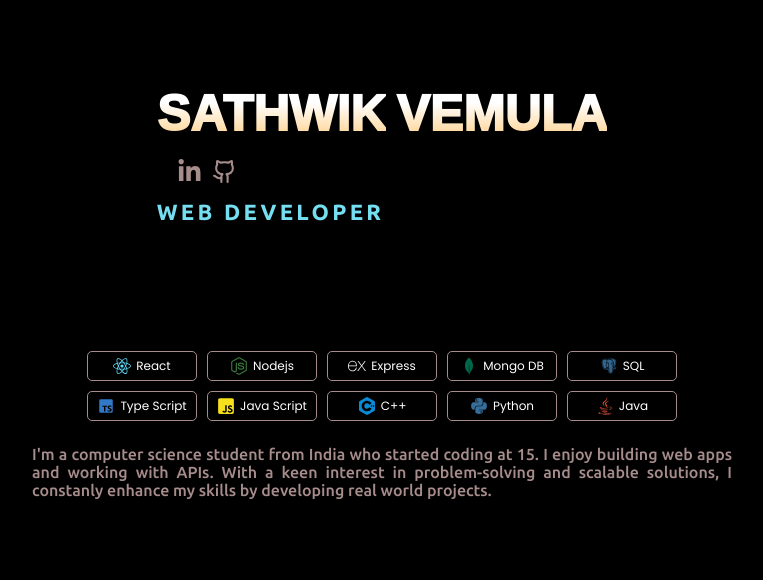
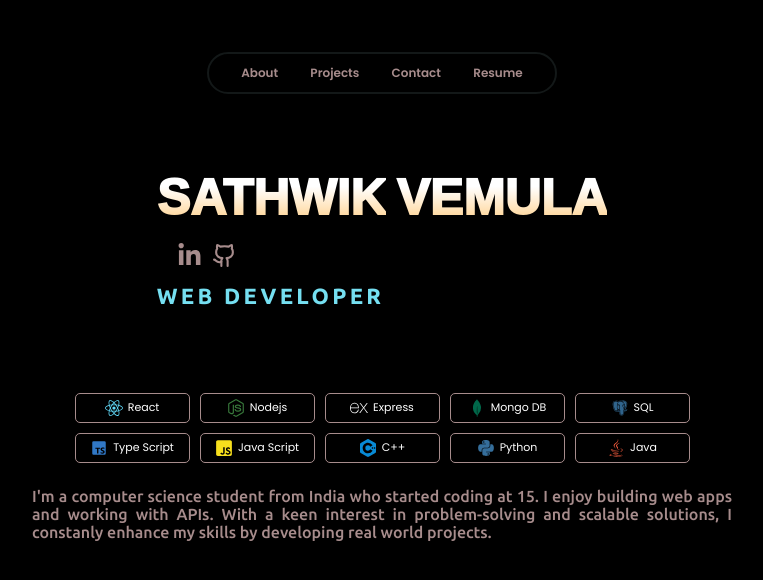
Before and after one commit to sathwikv2005/Portfolio-Site, a React (Vite) app: page / in a window 1280 px wide. Shown: the top 580 px of the page, without its empty margins (258-1021 px from the left). Built offline with nearby package versions, Linux system fonts and the light colour scheme; a web font is replaced by a local one.

Commit message:
add navbar

```diff
--- a/src/components/home/Contact.jsx
+++ b/src/components/home/Contact.jsx
@@ -5,7 +5,7 @@ import { FaLinkedinIn } from 'react-icons/fa6'
 
 export default function Contact() {
 	return (
-		<div className="contact--wrapper">
+		<div id="contact" className="contact--wrapper">
 			<div className="contact--heading">
 				<MdContacts /> Contact
 			</div>
--- /dev/null
+++ b/src/components/home/NavBar.jsx
@@ -0,0 +1,20 @@
+export default function NavBar() {
+	return (
+		<div className="navbar--container shinny">
+			<div className="navbar shinny">
+				<a className="navbar--item hover" href="#about">
+					About
+				</a>
+				<a className="navbar--item hover" href="#projects">
+					Projects
+				</a>
+				<a className="navbar--item hover" href="#contact">
+					Contact
+				</a>
+				<a className="navbar--item hover" href="/resume" target="_blank">
+					Resume
+				</a>
+			</div>
+		</div>
+	)
+}
--- a/src/index.css
+++ b/src/index.css
@@ -12,6 +12,10 @@
 	--font-poppins: 'Poppins', sans-serif;
 	--font-ubuntu: 'Ubuntu', sans-serif;
 	--font-big-shoulders: 'Big Shoulders', sans-serif;
+}
+
+html {
+	scroll-behavior: smooth;
 }
 
 * {
@@ -104,8 +108,72 @@ body {
 	height: min(300px, 40%);
 }
 
+.navbar--container {
+	width: 100%;
+	display: flex;
+	justify-content: center;
+	margin-top: 40px;
+}
+
+.navbar {
+	position: relative;
+	width: 50%;
+	background-color: var(--project-bg);
+	background: transparent;
+	border: solid 2px var(--project-bg);
+	/* box-shadow: 0px 0px 5px 3px var(--shadow); */
+	border-radius: 35px;
+	padding: 10px 0px;
+	display: flex;
+	justify-content: space-evenly;
+	animation: shinny 500ms ease-in-out;
+	overflow: hidden;
+	transition: transform 300ms ease-in-out;
+}
+
+.navbar::before {
+	content: '';
+	position: absolute;
+	top: 50%;
+	left: -150%;
+	width: 20%;
+	height: 100%;
+	background: linear-gradient(
+		-120deg,
+		rgba(255, 255, 255, 0) 30%,
+		rgba(255, 255, 255, 0.2),
+		rgba(255, 255, 255, 0) 70%
+	);
+	transform: translateY(-50%);
+	animation: slidehorizontalLeft 8s infinite;
+	animation-delay: 750ms;
+}
+
+@keyframes slidehorizontalLeft {
+	0% {
+		left: 100%;
+	}
+	100% {
+		left: -100%;
+	}
+}
+
+.navbar:hover {
+	box-shadow: 0px 0px 10px 5px var(--shadow);
+}
+
+.navbar--item {
+	font-size: 12px;
+	color: var(--redish-brown);
+	font-weight: 600;
+}
+
+.navbar--item:hover {
+	color: var(--warm-orange);
+}
+
 .home--header {
-	margin-top: 2rem;
+	margin-top: 0rem;
 	width: 100%;
 	display: flex;
 	align-content: center;
@@ -200,7 +268,7 @@ body {
 	/* margin-top: 5rem; */
 	width: 100%;
 	display: grid;
-	grid-template-columns: repeat(auto-fit, minmax(100px, 110px));
+	grid-template-columns: repeat(auto-fit, minmax(100px, 115px));
 	gap: 10px;
 	justify-content: center;
 	animation: fadein 2s forwards;
@@ -223,7 +291,7 @@ body {
 	justify-content: center;
 	gap: 5px;
 	padding: 5px;
-	font-size: 12px;
+	font-size: 11px;
 	background: transparent;
 	color: white;
 	border-radius: 5px;
@@ -261,6 +329,10 @@ body {
 
 .home--skill--icon {
 	font-size: 18px;
+	text-align: center;
+	display: flex;
+	justify-content: center;
+	align-items: center;
 }
 
 .home--about {
@@ -335,6 +407,7 @@ body {
 
 .home--project--img {
 	width: 40%;
+	/* max-height: 200px; */
 	border-radius: 5px;
 }
 
@@ -351,9 +424,9 @@ body {
 	margin-top: 1rem;
 	text-align: justify;
 	padding: 0px clamp(20px, 2.5vw, 40px);
-	font-size: 16px;
+	font-size: 14px;
 	font-weight: 300;
-	font-family: var(--font-ubuntu);
+	font-family: var(--font-poppins);
 }
 
 .project--techstack {
@@ -545,6 +618,16 @@ body {
 		height: 85vh;
 		height: 85dvh;
 	}
+	.navbar {
+		width: 90%;
+	}
+	.navbar--container {
+		margin-top: 4rem;
+		justify-content: center;
+	}
+	.navbar--item {
+		font-size: 14px;
+	}
 	.home--name {
 		display: flex;
 		flex-direction: column;
@@ -563,6 +646,7 @@ body {
 	}
 	.project--des {
 		padding: 0px 10px;
+		text-align: left;
 	}
 	.education--timeline::before {
 		left: 23.5px;
--- a/src/pages/Home.jsx
+++ b/src/pages/Home.jsx
@@ -2,6 +2,7 @@ import About from '../components/home/About'
 import Contact from '../components/home/Contact'
 import Education from '../components/home/Education'
 import Header from '../components/home/Header'
+import NavBar from '../components/home/NavBar'
 import Projects from '../components/home/Projects'
 import TechStack from '../components/home/TechStack'
 
@@ -9,8 +10,9 @@ export default function Home() {
 	return (
 		<div className="home--container">
 			<div className="home--hero">
+				<NavBar />
 				<Header />
-				<div className="hero--body">
+				<div id="about" className="hero--body">
 					<TechStack />
 					<About />
 				</div>
```
